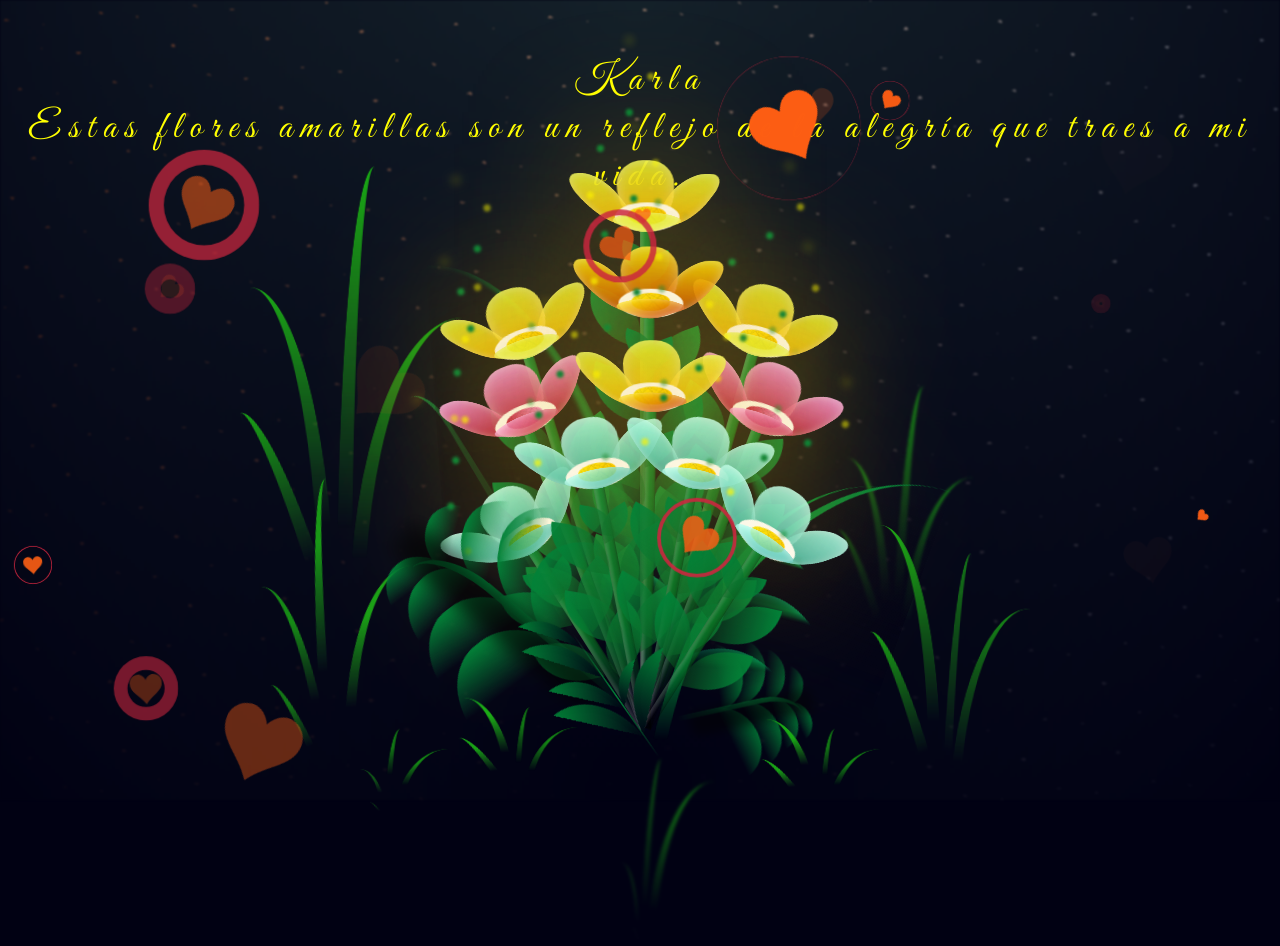
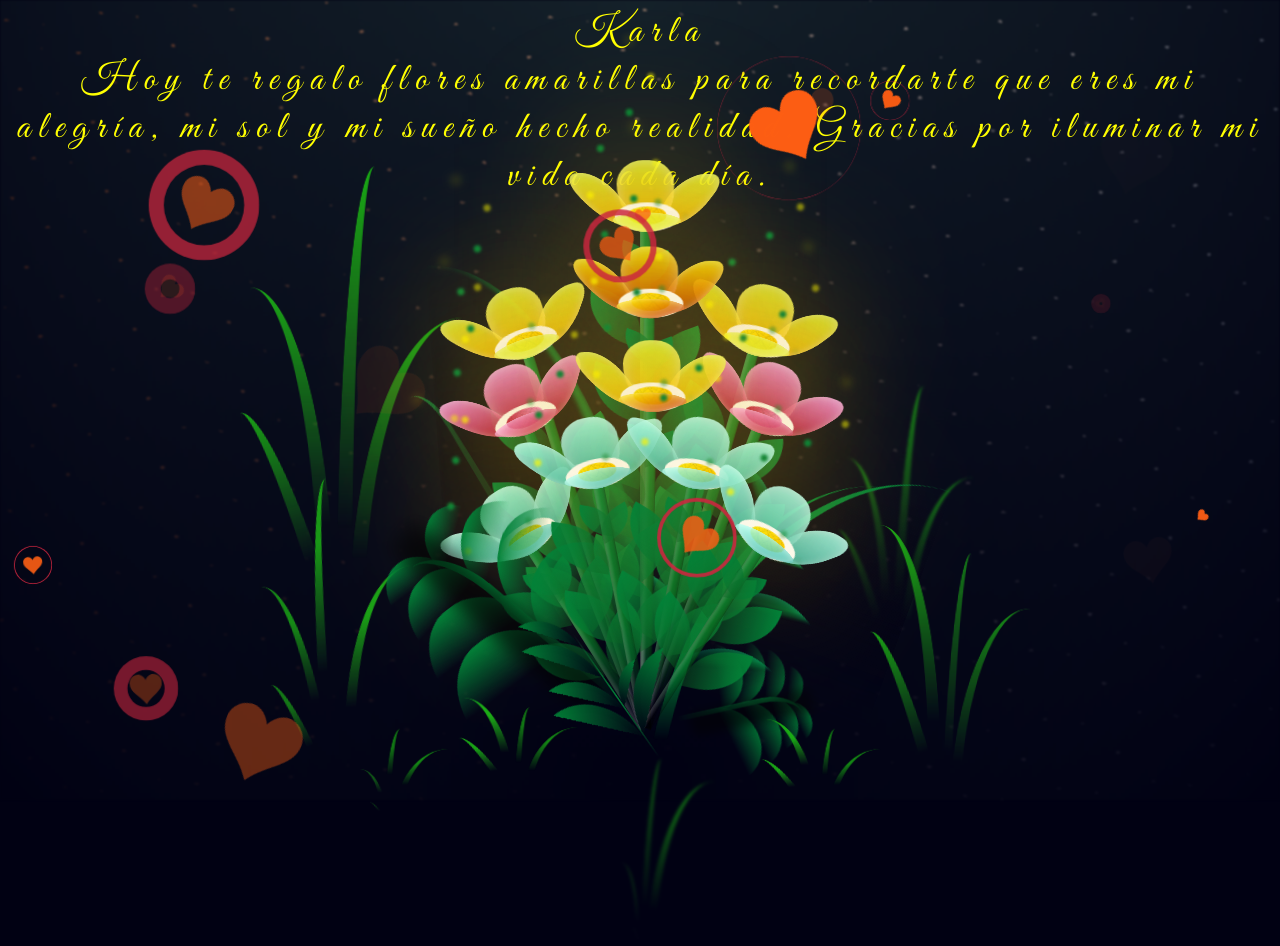
Before and after one commit to iammalf/regalo, a plain HTML site: page flores.html in a window 1280 px wide. Drawn offline with Linux system fonts and the light colour scheme.

Commit message:
dsafsafsa

```diff
--- a/flores.html
+++ b/flores.html
@@ -18,7 +18,7 @@
       <source src="sound/sound.mp3">
     </audio>
     <div class="night"></div>
-    <h1 class="titulo">Karla <br> Estas flores amarillas son un reflejo de la alegría que traes a mi vida.</h1>
+    <h1 class="titulo">Karla <br> Hoy te regalo flores amarillas para recordarte que eres mi alegría, mi sol y mi sueño hecho realidad. Gracias por iluminar mi vida cada día.</h1>
     <div class="flowers">
 
       <div class="flower flower--1">
```
Also changed, not shown: rosas.html (+1 -1 lines).
